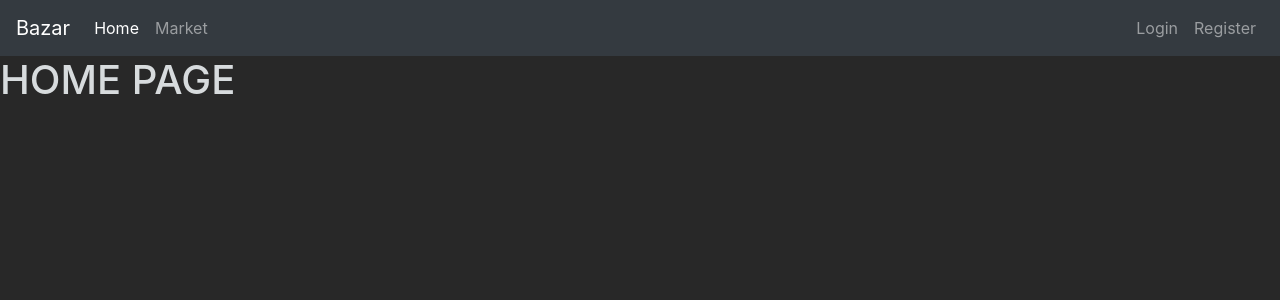
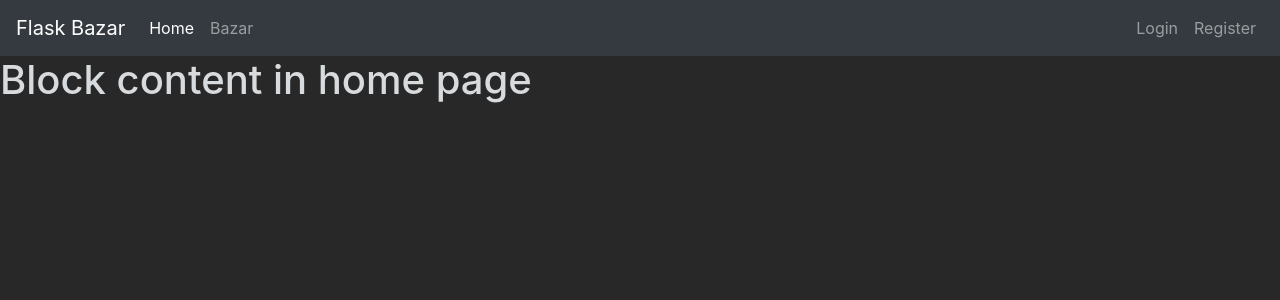
Before and after one commit to digamjain/Flask-Website, a Flask app: template templates/home.html in a window 1280 px wide. Shown: the top 300 px of the page. Run offline with Flask 2, Linux system fonts and the light colour scheme; the template is opened without the code that fills it, so the values that code supplies are empty; some libraries are stand-ins or nearby versions.

Commit message:
templates   ->Created a new base layout file     ->layout.html   ->Rewritten the home.html to export from layout.html   ->Rewritten the market.html to export from layout.html

```diff
--- a/templates/home.html
+++ b/templates/home.html
@@ -1,64 +1,11 @@
-<!-- Code taken for practice from https://getbootstrap.com/docs/4.5/getting-started/introduction/
-    &
-    http://www.jimshapedcoding.com/courses/Flask Full Series-->
-<!doctype html> <!-- HTML document -->
-<html lang="en"> <!-- Language to be used is English -->
-<!-- HEAD -->
-  <head>
-    <!-- Required meta tags -->
-    <meta charset="utf-8">
-    <meta name="viewport" content="width=device-width, initial-scale=1, shrink-to-fit=no">
+{#For exporting the layout.html file to this page#}
+{% extends 'layout.html' %}
 
-    <!-- Bootstrap CSS -->
-    <link rel="stylesheet" href="https://cdn.jsdelivr.net/npm/bootstrap@4.5.3/dist/css/bootstrap.min.css" integrity="sha384-TX8t27EcRE3e/ihU7zmQxVncDAy5uIKz4rEkgIXeMed4M0jlfIDPvg6uqKI2xXr2" crossorigin="anonymous">
+{# Name to be replaced inside layout.html #}
+{% block title %}
+  BazaR
+{%endblock%}
 
-    <title>BazaR</title>
-  </head>
-
-<!-- BODY -->
-  <body>
-    <nav class="navbar navbar-expand-md navbar-dark bg-dark">
-      <a class="navbar-brand" href="#">Bazar</a>
-        <button class="navbar-toggler" type="button" data-toggle="collapse" data-target="#navbarNav">
-          <span class="navbar-toggler-icon"></span>
-        </button>
-        <div class="collapse navbar-collapse" id="navbarNav">
-          <ul class="navbar-nav mr-auto">
-            <li class="nav-item active">
-              <a class="nav-link" href="#">Home <span class="sr-only">(current)</span></a>
-            </li>
-            <li class="nav-item">
-              <a class="nav-link" href="#">Market</a>
-            </li>
-          </ul>
-          <ul class="navbar-nav">
-            <li class="nav-item">
-              <a class="nav-link" href="#">Login</a>
-            </li>
-            <li class="nav-item">
-              <a class="nav-link" href="#">Register</a>
-            </li>
-          </ul>
-        </div>
-      </nav>
-    <h1>HOME PAGE</h1>
-    <!-- Optional JavaScript; choose one of the two! -->
-
-    <!-- Option 1: jQuery and Bootstrap Bundle (includes Popper) -->
-    <script src="https://code.jquery.com/jquery-3.5.1.slim.min.js" integrity="sha384-DfXdz2htPH0lsSSs5nCTpuj/zy4C+OGpamoFVy38MVBnE+IbbVYUew+OrCXaRkfj" crossorigin="anonymous"></script>
-    <script src="https://cdn.jsdelivr.net/npm/bootstrap@4.5.3/dist/js/bootstrap.bundle.min.js" integrity="sha384-ho+j7jyWK8fNQe+A12Hb8AhRq26LrZ/JpcUGGOn+Y7RsweNrtN/tE3MoK7ZeZDyx" crossorigin="anonymous"></script>
-
-    <!-- Option 2: jQuery, Popper.js, and Bootstrap JS
-    <script src="https://code.jquery.com/jquery-3.5.1.slim.min.js" integrity="sha384-DfXdz2htPH0lsSSs5nCTpuj/zy4C+OGpamoFVy38MVBnE+IbbVYUew+OrCXaRkfj" crossorigin="anonymous"></script>
-    <script src="https://cdn.jsdelivr.net/npm/popper.js@1.16.1/dist/umd/popper.min.js" integrity="sha384-9/reFTGAW83EW2RDu2S0VKaIzap3H66lZH81PoYlFhbGU+6BZp6G7niu735Sk7lN" crossorigin="anonymous"></script>
-    <script src="https://cdn.jsdelivr.net/npm/bootstrap@4.5.3/dist/js/bootstrap.min.js" integrity="sha384-w1Q4orYjBQndcko6MimVbzY0tgp4pWB4lZ7lr30WKz0vr/aWKhXdBNmNb5D92v7s" crossorigin="anonymous"></script>
-    -->
-  </body>
-  <!-- For Dark theme -->
-   <style>
-      body {
-      background-color: #282828;
-      color: #d7dbdd;
-      }
-   </style>
-</html>
+{% block content %}
+  <h1>Block content in home page</h1>
+{% endblock %}
--- /dev/null
+++ b/templates/layout.html
@@ -0,0 +1,62 @@
+<!-- Code taken for practice from https://getbootstrap.com/docs/4.5/getting-started/introduction/
+    &
+    http://www.jimshapedcoding.com/courses/Flask Full Series-->
+<!doctype html> <!-- HTML document -->
+<html lang="en"> <!-- Language to be used is English -->
+   <head>
+      <!-- Required meta tags -->
+      <meta charset="utf-8">
+      <meta name="viewport" content="width=device-width, initial-scale=1, shrink-to-fit=no">
+      <!-- Bootstrap CSS -->
+      <link rel="stylesheet" href="https://cdn.jsdelivr.net/npm/bootstrap@4.5.3/dist/css/bootstrap.min.css" integrity="sha384-TX8t27EcRE3e/ihU7zmQxVncDAy5uIKz4rEkgIXeMed4M0jlfIDPvg6uqKI2xXr2" crossorigin="anonymous">
+      <title>
+         {# Jinja block syntax allows for changes in template inheritance #}
+         {% block title %}{% endblock %}
+      </title>
+   </head>
+   <body>
+      <!-- Navbar here -->
+      <nav class="navbar navbar-expand-md navbar-dark bg-dark">
+         <a class="navbar-brand" href="{{url_for('homepage')}}">Flask Bazar</a>
+         <button class="navbar-toggler" type="button" data-toggle=   "collapse" data-target="#navbarNav">
+            <span class="navbar-toggler-icon"></span>
+         </button>
+         <div class="collapse navbar-collapse" id="navbarNav">
+            <ul class="navbar-nav mr-auto">
+               <li class="nav-item active">
+                  <a class="nav-link" href="{{url_for('homepage')}}">Home <span class="sr-only">(current)</span></a>
+               </li>
+               <li class="nav-item">
+                   <a class="nav-link" href="{{url_for('market_page')}}">Bazar</a>
+               </li>
+            </ul>
+            <ul class="navbar-nav">
+                <li class="nav-item">
+                    <a class="nav-link" href="#">Login</a>
+               </li>
+               <li class="nav-item">
+                  <a class="nav-link" href="#">Register</a>
+               </li>
+            </ul>
+         </div>
+      </nav>
+      {% block content %}{% endblock %}
+      <!-- Future Content here -->
+
+
+
+      <!-- Optional JavaScript -->
+      <!-- jQuery first, then Popper.js, then Bootstrap JS -->
+      <script src='https://kit.fontawesome.com/a076d05399.js'></script>
+      <script src="https://code.jquery.com/jquery-3.5.1.slim.min.js" integrity="sha384-DfXdz2htPH0lsSSs5nCTpuj/zy4C+OGpamoFVy38MVBnE+IbbVYUew+OrCXaRkfj" crossorigin="anonymous"></script>
+      <script src="https://cdn.jsdelivr.net/npm/popper.js@1.16.1/dist/umd/popper.min.js" integrity="sha384-9/reFTGAW83EW2RDu2S0VKaIzap3H66lZH81PoYlFhbGU+6BZp6G7niu735Sk7lN" crossorigin="anonymous"></script>
+      <script src="https://stackpath.bootstrapcdn.com/bootstrap/4.5.2/js/bootstrap.min.js" integrity="sha384-B4gt1jrGC7Jh4AgTPSdUtOBvfO8shuf57BaghqFfPlYxofvL8/KUEfYiJOMMV+rV" crossorigin="anonymous"></script>
+   </body>
+  <!-- For Dark theme -->
+   <style>
+      body {
+      background-color: #282828;
+      color: #d7dbdd;
+      }
+   </style>
+</html>
```
Also changed, not shown: templates/market.html (+11 -63 lines).
